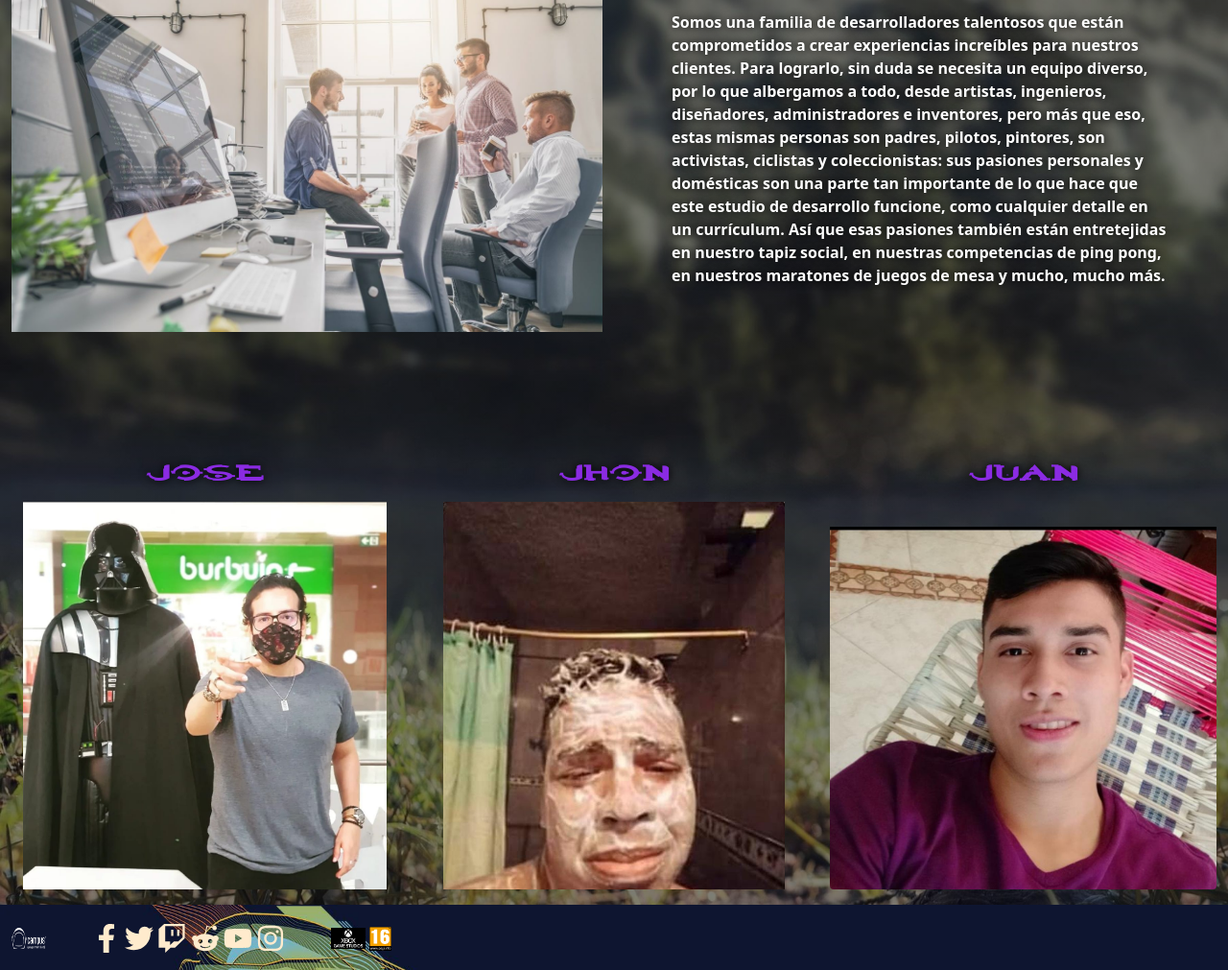
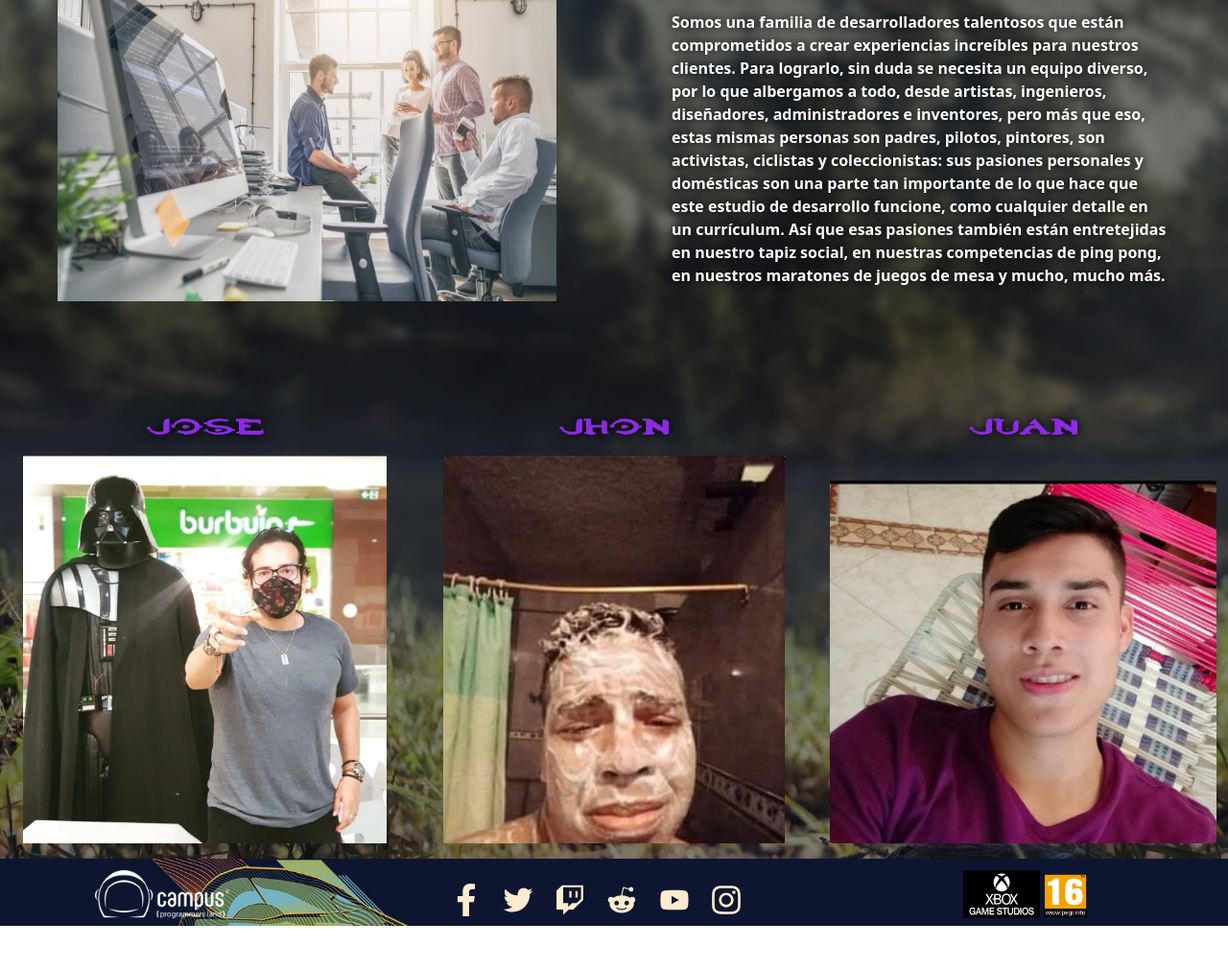
Before and after one commit to JoseCabrejoVillarCampus/ProyectoLP, a plain HTML site: page nosotros.html in a window 1280 px wide. Shown: the part 524-1535 px from the top of the page at 96% size. After the commit the page ends 1489 px from the top, so only its background shows below. Drawn offline with nearby package versions, Linux system fonts and the light colour scheme.

Commit message:
fix[p1-p2-p3-p4]

```diff
--- a/nosotros.html
+++ b/nosotros.html
@@ -10,6 +10,8 @@
     <script src="https://cdn.jsdelivr.net/npm/bootstrap@5.0.2/dist/js/bootstrap.min.js" async integrity="sha384-cVKIPhGWiC2Al4u+LWgxfKTRIcfu0JTxR+EQDz/bgldoEyl4H0zUF0QKbrJ0EcQF" crossorigin="anonymous"></script>
     <link rel="stylesheet" href="https://cdn.jsdelivr.net/npm/bootstrap-icons@1.10.3/font/bootstrap-icons.css">
     <link rel="stylesheet" href="./style2.css">
+    <link rel="icon" href="./imgp1/halo-zone-logo-png-28.png">
+    <link rel="apple-touch-icon" href="./imgp1/halo-zone-logo-png-28.png">
 </head>
 <body>
     <header class="position-relative bg-dark">
@@ -21,7 +23,7 @@
                 </a>
               </div>
               <div class="pe-lg-5">
-                <a class="navbar-brand" href="#">
+                <a class="navbar-brand" href="https://www.microsoft.com/es-co">
                     <img src="./imgp1/Microsoft-Logo-PNG.png" alt="" width="100" height="30" class="d-inline-block img-fluid mb-2 imaii" >
                   </a>
                   <a class="navbar-brand" href="#">
@@ -42,7 +44,7 @@
                         <a class="nav-link " href="personajes.html" id="top">Personajes</a>
                     </li>
                     <li class="nav-item">
-                        <a class="nav-link" href="#" id="top">Link</a>
+                        <a class="nav-link" href="armas.html" id="top">Armas</a>
                     </li>
                     <li class="nav-item">
                         <a class="nav-link text-decoration-underline" href="nosotros.html" id="top">Nosotros</a>
@@ -59,8 +61,8 @@
         <div class="container-fluid ">
             <div class="row gy-5 row-cols-1 row-cols-lg-2">
                 <div class="col col-lg h-50 mt-5 pt-4 mt-lg-5  pt-lg-5 mt-md-4  pb-md-3 pt-md-2" >
-                    <div class=" rounded w-100 py-3" style="height: 480px;" id="imgcas">
-                        <img src="./impg3/-metodologías-de-desarrollo-de-software2--min.jpeg" class="w-100 h-100 " id="imgchange" style="object-fit: scale-down;">
+                    <div class=" w-100 px-5" style="height: 380px;" id="imgcas">
+                        <img src="./impg3/-metodologías-de-desarrollo-de-software2--min.jpeg" class="w-100 h-100 " id="imgchange">
                     </div>
                 </div>
                 <div class="col col-lg " id="ta">
@@ -71,40 +73,47 @@
                 </div>
             </div>
         </div>
-        <div class="container-fluid ">
+        <div class="container-fluid " id="nosotrosb">
             <div class="row gy-5 row-cols-1 row-cols-lg-3">
                 <div class="col col-lg " id="ta">
-                    <div class="leyenda justify-content-center overflow-auto  rounded pt-1 pb-2 mb-3 text-white mt-5" style="height: 480px;" id="la">
+                    <div class="leyenda justify-content-center overflow-auto  rounded pt-1 pb-2 mb-3 text-white" style="height: 480px;" id="la">
                         <h1 class="text-center mt-4 mt-3" id="jhon"><strong>JOSE</strong></h1>
                         <div class=" rounded w-100 py-1" style="height: 480px;" id="imgcas pe-5">
                             <img src="./impg3/Imagen de WhatsApp 2023-03-01 a las 08.35.03.jpg" class="w-100 h-100 " id="imgchange" style="object-fit: scale-down;">
                         </div>
                         <br><p class="pt-lg-2 mt-2 ms-5 me-5"><strong>Nombre: Jose Alberto Cabrejo Villar<br>
                             Cedúla: 1098726726<br>
-                            Grupo: Sputnik team 2</strong></p><br>
+                            Grupo: Sputnik team 2
+                            Email: cabre920903@gmail.com<br>
+                            Cel: 3127240173
+                            </strong></p><br>
                         </div>
                 </div>
                 <div class="col col-lg " id="ta">
-                    <div class="leyenda justify-content-center overflow-auto  rounded pt-1 pb-2 mb-3 text-white mt-5" style="height: 480px;" id="la">
+                    <div class="leyenda justify-content-center overflow-auto  rounded pt-1 pb-2 mb-3 text-white" style="height: 480px;" id="la">
                         <h1 class="text-center mt-4 mt-3" id="jhon"><strong>JHON</strong></h1>
                         <div class=" rounded w-100 py-1" style="height: 480px;" id="imgcas pe-5">
                             <img src="./impg3/jhon.jpg" class="w-100 h-100 " id="imgchange" style="object-fit: scale-down;">
                         </div>
                         <br><p class="pt-lg-2 mt-2 ms-5 me-5"><strong>Nombre: Jhon David Hernández Ferrer<br>
                             Cedúla: 1095786063<br>
-                            Grupo: Sputnik team 2
+                            Grupo: Sputnik team 2<br>
+                            Email: jhherdaferrer@gmail.com<br>
+                            Cel: 3022910748
                             </strong></p><br>
                         </div>
                 </div>
                 <div class="col col-lg " id="ta">
-                    <div class="leyenda justify-content-center overflow-auto  rounded pt-1 pb-2 mb-3 text-white mt-5" style="height: 480px;" id="la">
+                    <div class="leyenda justify-content-center overflow-auto  rounded pt-1 pb-2 mb-3 text-white" style="height: 480px;" id="la">
                         <h1 class="text-center mt-4 mt-3" id="jhon"><strong>JUAN</strong></h1>
                         <div class=" rounded w-100 py-1" style="height: 480px;" id="imgcas pe-5">
                             <img src="./impg3/Imagen de WhatsApp 2023-02-28 a las 17.54.59.jpg" class="w-100 h-100 " id="imgchange" style="object-fit: scale-down;">
                         </div>
                         <br><p class="pt-lg-2 mt-2 ms-5 me-5"><strong>Nombre: Juan José Villamizar Santander<br>
                             Cédula :1095955528<br>
-                            Grupo : Sputnik team 2
+                            Grupo : Sputnik team 2 <br>
+                            Email: juanjvs345@gmail.com<br>
+                            Cel: 3102938999
                             </strong></p><br>
                         </div>
                 </div>
@@ -112,19 +121,19 @@
         </div>
     </section>
     <footer class="pb-2">
-        <div class=" d-flex flex-row container-fluid d-flex-lg-space-around">
-            <div class="  row-cols-1 row-cols-lg-12 pe-2 pe-lg-5">
-                <a><img src="./impg3/logoWhite.png" id="" width="36" height="22" alt=""></a>
+        <div class=" d-flex flex-row  container-fluid footer ms-5 ms-lg-0">
+            <div class="  row-cols-1  pe-2 pe-lg-5">
+                <a><img src="./impg3/logoWhite.png" id="camps" width="36" height="22" alt=""></a>
             </div>
-            <div class="  row-cols-1 row-cols-lg-12 pe-2 pe-lg-5">
-                <a><svg xmlns="http://www.w3.org/2000/svg" viewBox="0 0 320 512" width="30" height="30" ><!--! Font Awesome Pro 6.3.0 by @fontawesome - https://fontawesome.com License - https://fontawesome.com/license (Commercial License) Copyright 2023 Fonticons, Inc. --><path d="M279.14 288l14.22-92.66h-88.91v-60.13c0-25.35 12.42-50.06 52.24-50.06h40.42V6.26S260.43 0 225.36 0c-73.22 0-121.08 44.38-121.08 124.72v70.62H22.89V288h81.39v224h100.17V288z"/></svg></a>
-                <a><svg xmlns="http://www.w3.org/2000/svg" viewBox="0 0 512 512" width="30" height="30" ><!--! Font Awesome Pro 6.3.0 by @fontawesome - https://fontawesome.com License - https://fontawesome.com/license (Commercial License) Copyright 2023 Fonticons, Inc. --><path d="M459.37 151.716c.325 4.548.325 9.097.325 13.645 0 138.72-105.583 298.558-298.558 298.558-59.452 0-114.68-17.219-161.137-47.106 8.447.974 16.568 1.299 25.34 1.299 49.055 0 94.213-16.568 130.274-44.832-46.132-.975-84.792-31.188-98.112-72.772 6.498.974 12.995 1.624 19.818 1.624 9.421 0 18.843-1.3 27.614-3.573-48.081-9.747-84.143-51.98-84.143-102.985v-1.299c13.969 7.797 30.214 12.67 47.431 13.319-28.264-18.843-46.781-51.005-46.781-87.391 0-19.492 5.197-37.36 14.294-52.954 51.655 63.675 129.3 105.258 216.365 109.807-1.624-7.797-2.599-15.918-2.599-24.04 0-57.828 46.782-104.934 104.934-104.934 30.213 0 57.502 12.67 76.67 33.137 23.715-4.548 46.456-13.32 66.599-25.34-7.798 24.366-24.366 44.833-46.132 57.827 21.117-2.273 41.584-8.122 60.426-16.243-14.292 20.791-32.161 39.308-52.628 54.253z"/></svg></a>
-                <a><svg xmlns="http://www.w3.org/2000/svg" viewBox="0 0 512 512" width="30" height="30" ><!--! Font Awesome Pro 6.3.0 by @fontawesome - https://fontawesome.com License - https://fontawesome.com/license (Commercial License) Copyright 2023 Fonticons, Inc. --><path d="M391.17,103.47H352.54v109.7h38.63ZM285,103H246.37V212.75H285ZM120.83,0,24.31,91.42V420.58H140.14V512l96.53-91.42h77.25L487.69,256V0ZM449.07,237.75l-77.22,73.12H294.61l-67.6,64v-64H140.14V36.58H449.07Z"/></svg></a>
-                <a><svg xmlns="http://www.w3.org/2000/svg" viewBox="0 0 512 512" width="30" height="30" ><!--! Font Awesome Pro 6.3.0 by @fontawesome - https://fontawesome.com License - https://fontawesome.com/license (Commercial License) Copyright 2023 Fonticons, Inc. --><path d="M440.3 203.5c-15 0-28.2 6.2-37.9 15.9-35.7-24.7-83.8-40.6-137.1-42.3L293 52.3l88.2 19.8c0 21.6 17.6 39.2 39.2 39.2 22 0 39.7-18.1 39.7-39.7s-17.6-39.7-39.7-39.7c-15.4 0-28.7 9.3-35.3 22l-97.4-21.6c-4.9-1.3-9.7 2.2-11 7.1L246.3 177c-52.9 2.2-100.5 18.1-136.3 42.8-9.7-10.1-23.4-16.3-38.4-16.3-55.6 0-73.8 74.6-22.9 100.1-1.8 7.9-2.6 16.3-2.6 24.7 0 83.8 94.4 151.7 210.3 151.7 116.4 0 210.8-67.9 210.8-151.7 0-8.4-.9-17.2-3.1-25.1 49.9-25.6 31.5-99.7-23.8-99.7zM129.4 308.9c0-22 17.6-39.7 39.7-39.7 21.6 0 39.2 17.6 39.2 39.7 0 21.6-17.6 39.2-39.2 39.2-22 .1-39.7-17.6-39.7-39.2zm214.3 93.5c-36.4 36.4-139.1 36.4-175.5 0-4-3.5-4-9.7 0-13.7 3.5-3.5 9.7-3.5 13.2 0 27.8 28.5 120 29 149 0 3.5-3.5 9.7-3.5 13.2 0 4.1 4 4.1 10.2.1 13.7zm-.8-54.2c-21.6 0-39.2-17.6-39.2-39.2 0-22 17.6-39.7 39.2-39.7 22 0 39.7 17.6 39.7 39.7-.1 21.5-17.7 39.2-39.7 39.2z"/></svg></a>
-                <a><svg xmlns="http://www.w3.org/2000/svg" viewBox="0 0 576 512" width="30" height="30" ><!--! Font Awesome Pro 6.3.0 by @fontawesome - https://fontawesome.com License - https://fontawesome.com/license (Commercial License) Copyright 2023 Fonticons, Inc. --><path d="M549.655 124.083c-6.281-23.65-24.787-42.276-48.284-48.597C458.781 64 288 64 288 64S117.22 64 74.629 75.486c-23.497 6.322-42.003 24.947-48.284 48.597-11.412 42.867-11.412 132.305-11.412 132.305s0 89.438 11.412 132.305c6.281 23.65 24.787 41.5 48.284 47.821C117.22 448 288 448 288 448s170.78 0 213.371-11.486c23.497-6.321 42.003-24.171 48.284-47.821 11.412-42.867 11.412-132.305 11.412-132.305s0-89.438-11.412-132.305zm-317.51 213.508V175.185l142.739 81.205-142.739 81.201z"/></svg></a>
-                <a><svg xmlns="http://www.w3.org/2000/svg" viewBox="0 0 448 512" width="30" height="30" ><!--! Font Awesome Pro 6.3.0 by @fontawesome - https://fontawesome.com License - https://fontawesome.com/license (Commercial License) Copyright 2023 Fonticons, Inc. --><path d="M224.1 141c-63.6 0-114.9 51.3-114.9 114.9s51.3 114.9 114.9 114.9S339 319.5 339 255.9 287.7 141 224.1 141zm0 189.6c-41.1 0-74.7-33.5-74.7-74.7s33.5-74.7 74.7-74.7 74.7 33.5 74.7 74.7-33.6 74.7-74.7 74.7zm146.4-194.3c0 14.9-12 26.8-26.8 26.8-14.9 0-26.8-12-26.8-26.8s12-26.8 26.8-26.8 26.8 12 26.8 26.8zm76.1 27.2c-1.7-35.9-9.9-67.7-36.2-93.9-26.2-26.2-58-34.4-93.9-36.2-37-2.1-147.9-2.1-184.9 0-35.8 1.7-67.6 9.9-93.9 36.1s-34.4 58-36.2 93.9c-2.1 37-2.1 147.9 0 184.9 1.7 35.9 9.9 67.7 36.2 93.9s58 34.4 93.9 36.2c37 2.1 147.9 2.1 184.9 0 35.9-1.7 67.7-9.9 93.9-36.2 26.2-26.2 34.4-58 36.2-93.9 2.1-37 2.1-147.8 0-184.8zM398.8 388c-7.8 19.6-22.9 34.7-42.6 42.6-29.5 11.7-99.5 9-132.1 9s-102.7 2.6-132.1-9c-19.6-7.8-34.7-22.9-42.6-42.6-11.7-29.5-9-99.5-9-132.1s-2.6-102.7 9-132.1c7.8-19.6 22.9-34.7 42.6-42.6 29.5-11.7 99.5-9 132.1-9s102.7-2.6 132.1 9c19.6 7.8 34.7 22.9 42.6 42.6 11.7 29.5 9 99.5 9 132.1s2.7 102.7-9 132.1z"/></svg></a>
+            <div class="  row-cols-1  pe-2 pe-lg-5" >
+                <a href="https://www.facebook.com/Halo/?locale=es_LA" target="_blank"><svg xmlns="http://www.w3.org/2000/svg" viewBox="0 0 320 512" width="30" height="30" id="icons"><!--! Font Awesome Pro 6.3.0 by @fontawesome - https://fontawesome.com License - https://fontawesome.com/license (Commercial License) Copyright 2023 Fonticons, Inc. --><path d="M279.14 288l14.22-92.66h-88.91v-60.13c0-25.35 12.42-50.06 52.24-50.06h40.42V6.26S260.43 0 225.36 0c-73.22 0-121.08 44.38-121.08 124.72v70.62H22.89V288h81.39v224h100.17V288z"/></svg></a>
+                <a href="https://twitter.com/Halo?ref_src=twsrc%5Egoogle%7Ctwcamp%5Eserp%7Ctwgr%5Eauthor" target="_blank"><svg xmlns="http://www.w3.org/2000/svg" viewBox="0 0 512 512" width="30" height="30" id="icons"><!--! Font Awesome Pro 6.3.0 by @fontawesome - https://fontawesome.com License - https://fontawesome.com/license (Commercial License) Copyright 2023 Fonticons, Inc. --><path d="M459.37 151.716c.325 4.548.325 9.097.325 13.645 0 138.72-105.583 298.558-298.558 298.558-59.452 0-114.68-17.219-161.137-47.106 8.447.974 16.568 1.299 25.34 1.299 49.055 0 94.213-16.568 130.274-44.832-46.132-.975-84.792-31.188-98.112-72.772 6.498.974 12.995 1.624 19.818 1.624 9.421 0 18.843-1.3 27.614-3.573-48.081-9.747-84.143-51.98-84.143-102.985v-1.299c13.969 7.797 30.214 12.67 47.431 13.319-28.264-18.843-46.781-51.005-46.781-87.391 0-19.492 5.197-37.36 14.294-52.954 51.655 63.675 129.3 105.258 216.365 109.807-1.624-7.797-2.599-15.918-2.599-24.04 0-57.828 46.782-104.934 104.934-104.934 30.213 0 57.502 12.67 76.67 33.137 23.715-4.548 46.456-13.32 66.599-25.34-7.798 24.366-24.366 44.833-46.132 57.827 21.117-2.273 41.584-8.122 60.426-16.243-14.292 20.791-32.161 39.308-52.628 54.253z"/></svg></a>
+                <a href="https://www.twitch.tv/halo" target="_blank"><svg xmlns="http://www.w3.org/2000/svg" viewBox="0 0 512 512" width="30" height="30" id="icons"><!--! Font Awesome Pro 6.3.0 by @fontawesome - https://fontawesome.com License - https://fontawesome.com/license (Commercial License) Copyright 2023 Fonticons, Inc. --><path d="M391.17,103.47H352.54v109.7h38.63ZM285,103H246.37V212.75H285ZM120.83,0,24.31,91.42V420.58H140.14V512l96.53-91.42h77.25L487.69,256V0ZM449.07,237.75l-77.22,73.12H294.61l-67.6,64v-64H140.14V36.58H449.07Z"/></svg></a>
+                <a href="https://www.reddit.com/r/halo/" target="_blank"><svg xmlns="http://www.w3.org/2000/svg" viewBox="0 0 512 512" width="30" height="30" id="icons"><!--! Font Awesome Pro 6.3.0 by @fontawesome - https://fontawesome.com License - https://fontawesome.com/license (Commercial License) Copyright 2023 Fonticons, Inc. --><path d="M440.3 203.5c-15 0-28.2 6.2-37.9 15.9-35.7-24.7-83.8-40.6-137.1-42.3L293 52.3l88.2 19.8c0 21.6 17.6 39.2 39.2 39.2 22 0 39.7-18.1 39.7-39.7s-17.6-39.7-39.7-39.7c-15.4 0-28.7 9.3-35.3 22l-97.4-21.6c-4.9-1.3-9.7 2.2-11 7.1L246.3 177c-52.9 2.2-100.5 18.1-136.3 42.8-9.7-10.1-23.4-16.3-38.4-16.3-55.6 0-73.8 74.6-22.9 100.1-1.8 7.9-2.6 16.3-2.6 24.7 0 83.8 94.4 151.7 210.3 151.7 116.4 0 210.8-67.9 210.8-151.7 0-8.4-.9-17.2-3.1-25.1 49.9-25.6 31.5-99.7-23.8-99.7zM129.4 308.9c0-22 17.6-39.7 39.7-39.7 21.6 0 39.2 17.6 39.2 39.7 0 21.6-17.6 39.2-39.2 39.2-22 .1-39.7-17.6-39.7-39.2zm214.3 93.5c-36.4 36.4-139.1 36.4-175.5 0-4-3.5-4-9.7 0-13.7 3.5-3.5 9.7-3.5 13.2 0 27.8 28.5 120 29 149 0 3.5-3.5 9.7-3.5 13.2 0 4.1 4 4.1 10.2.1 13.7zm-.8-54.2c-21.6 0-39.2-17.6-39.2-39.2 0-22 17.6-39.7 39.2-39.7 22 0 39.7 17.6 39.7 39.7-.1 21.5-17.7 39.2-39.7 39.2z"/></svg></a>
+                <a href="https://www.youtube.com/user/HaloWaypoint" target="_blank"><svg xmlns="http://www.w3.org/2000/svg" viewBox="0 0 576 512" width="30" height="30" id="icons"><!--! Font Awesome Pro 6.3.0 by @fontawesome - https://fontawesome.com License - https://fontawesome.com/license (Commercial License) Copyright 2023 Fonticons, Inc. --><path d="M549.655 124.083c-6.281-23.65-24.787-42.276-48.284-48.597C458.781 64 288 64 288 64S117.22 64 74.629 75.486c-23.497 6.322-42.003 24.947-48.284 48.597-11.412 42.867-11.412 132.305-11.412 132.305s0 89.438 11.412 132.305c6.281 23.65 24.787 41.5 48.284 47.821C117.22 448 288 448 288 448s170.78 0 213.371-11.486c23.497-6.321 42.003-24.171 48.284-47.821 11.412-42.867 11.412-132.305 11.412-132.305s0-89.438-11.412-132.305zm-317.51 213.508V175.185l142.739 81.205-142.739 81.201z"/></svg></a>
+                <a href="https://www.instagram.com/halo/" target="_blank"><svg xmlns="http://www.w3.org/2000/svg" viewBox="0 0 448 512" width="30" height="30" id="icons"><!--! Font Awesome Pro 6.3.0 by @fontawesome - https://fontawesome.com License - https://fontawesome.com/license (Commercial License) Copyright 2023 Fonticons, Inc. --><path d="M224.1 141c-63.6 0-114.9 51.3-114.9 114.9s51.3 114.9 114.9 114.9S339 319.5 339 255.9 287.7 141 224.1 141zm0 189.6c-41.1 0-74.7-33.5-74.7-74.7s33.5-74.7 74.7-74.7 74.7 33.5 74.7 74.7-33.6 74.7-74.7 74.7zm146.4-194.3c0 14.9-12 26.8-26.8 26.8-14.9 0-26.8-12-26.8-26.8s12-26.8 26.8-26.8 26.8 12 26.8 26.8zm76.1 27.2c-1.7-35.9-9.9-67.7-36.2-93.9-26.2-26.2-58-34.4-93.9-36.2-37-2.1-147.9-2.1-184.9 0-35.8 1.7-67.6 9.9-93.9 36.1s-34.4 58-36.2 93.9c-2.1 37-2.1 147.9 0 184.9 1.7 35.9 9.9 67.7 36.2 93.9s58 34.4 93.9 36.2c37 2.1 147.9 2.1 184.9 0 35.9-1.7 67.7-9.9 93.9-36.2 26.2-26.2 34.4-58 36.2-93.9 2.1-37 2.1-147.8 0-184.8zM398.8 388c-7.8 19.6-22.9 34.7-42.6 42.6-29.5 11.7-99.5 9-132.1 9s-102.7 2.6-132.1-9c-19.6-7.8-34.7-22.9-42.6-42.6-11.7-29.5-9-99.5-9-132.1s-2.6-102.7 9-132.1c7.8-19.6 22.9-34.7 42.6-42.6 29.5-11.7 99.5-9 132.1-9s102.7-2.6 132.1 9c19.6 7.8 34.7 22.9 42.6 42.6 11.7 29.5 9 99.5 9 132.1s2.7 102.7-9 132.1z"/></svg></a>
             </div>
-            <div class="  row-cols-1 row-cols-lg-12 pe-2 pe-lg-5">
+            <div class="  row-cols-1 row-cols-lg-1 pe-2 pe-lg-5">
                 <a><img src="./imgp1/descarga.png" id="micro" width="36" height="22" alt=""></a>
                 <a><img src="./imgp1/1200px-PEGI_16.svg.png" id="ig" width="23" height="25" alt=""></a>
             </div>
--- a/style.css
+++ b/style.css
@@ -67,6 +67,9 @@ svg{
     #imai{
         width: 50px;
         height: 50px;
+    }
+    #imai:hover{
+        color: #000;
     }
     .i ,.ii, .iii{
         border-radius: 20px;
@@ -143,8 +146,31 @@ svg{
     #infiniti{
         border: solid 7px #203C1380;
     }
-    footer{
-        object-fit:contain;
+    .footer{
+        display: flex;
+        justify-content: space-around;
+    }
+    #ig{
+        width: 45px;
+        height: 45px;
+        margin-top: 5%;
+    }
+    #micro{
+        width: 80px;
+        height: 50px;
+        margin-top: 2%;
+    }
+    #camps{
+        width: 140px;
+        height: 50px;
+        margin-top: 2%;
+    }
+    #icons{
+        width: 50px;
+        height: 50px;
+        padding-left: 3%;
+        padding-right: 3%;
+        padding-top: 5%;
     }
 
 }
--- a/style1.css
+++ b/style1.css
@@ -95,4 +95,30 @@ footer{
         padding-right: 6%;
         padding-bottom: 1%;
     }
+    .footer{
+        display: flex;
+        justify-content: space-around;
+    }
+    #ig{
+        width: 45px;
+        height: 45px;
+        margin-top: 5%;
+    }
+    #micro{
+        width: 80px;
+        height: 50px;
+        margin-top: 2%;
+    }
+    #camps{
+        width: 140px;
+        height: 50px;
+        margin-top: 2%;
+    }
+    #icons{
+        width: 50px;
+        height: 50px;
+        padding-left: 3%;
+        padding-right: 3%;
+        padding-top: 5%;
+    }
 }
--- a/style2.css
+++ b/style2.css
@@ -49,4 +49,33 @@ footer{
         width: 500px;
         height: 800px;
     }
+    .footer{
+        display: flex;
+        justify-content: space-around;
+    }
+    #ig{
+        width: 45px;
+        height: 45px;
+        margin-top: 5%;
+    }
+    #micro{
+        width: 80px;
+        height: 50px;
+        margin-top: 2%;
+    }
+    #camps{
+        width: 140px;
+        height: 50px;
+        margin-top: 2%;
+    }
+    #icons{
+        width: 50px;
+        height: 50px;
+        padding-left: 3%;
+        padding-right: 3%;
+        padding-top: 5%;
+    }
+    #imgcas{
+        margin-top: 5%;
+    }
 }
```
Also changed, not shown: index.html (+17 -13 lines), juegos.html (+10 -8 lines), personajes.html (+15 -10 lines).
